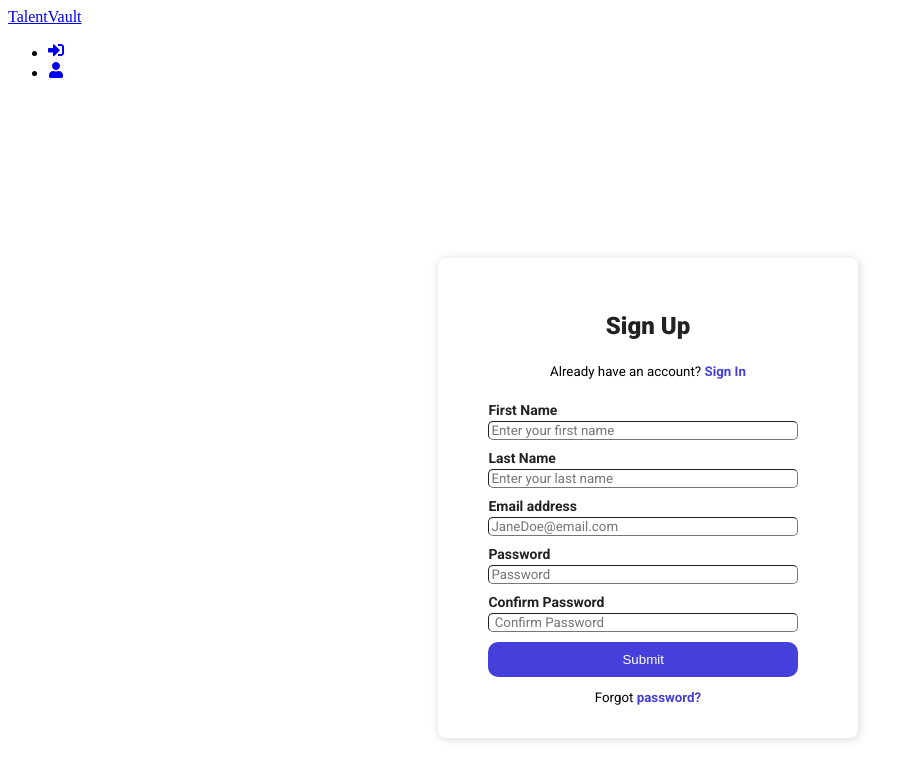
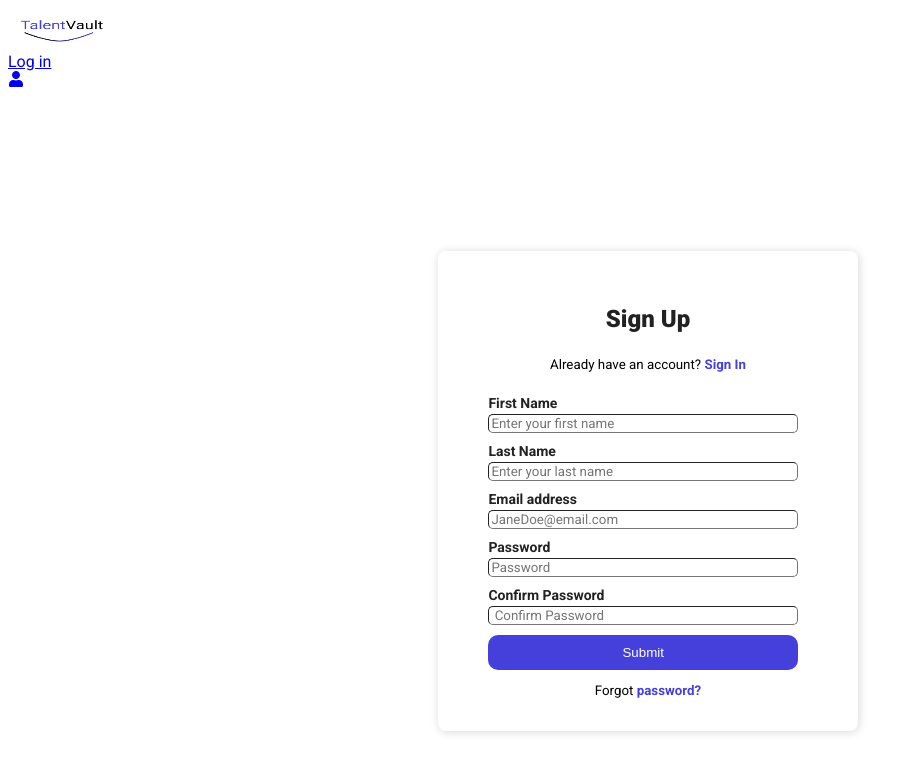
Before and after one commit to F4KER-X/TalentVault, a React (Create React App) app in the folder talentvault/: page /register in a window 1280 px wide. Shown: the top 780 px of the page, without its empty margins (0-916 px from the left). Built offline with nearby package versions, Linux system fonts and the light colour scheme.

Commit message:
added logo to header. began header css

```diff
--- a/talentvault/src/components/Header.jsx
+++ b/talentvault/src/components/Header.jsx
@@ -2,30 +2,32 @@
 
 import {FaSignInAlt,FaSignOutAlt,FaUser} from 'react-icons/fa'
 import {Link} from 'react-router-dom'
+import '../index.css';
+import logo from'./logo.jpg';
 
 function Header() {
   return (
     <header className="header">
-        <div className="logo">
-            <Link to='/'>TalentVault</Link>
+    <div className='header-item-holder'>
+        <div className="Our-logo">
+            <Link to='/'>
+                <img src={logo} alt="TalentVault Logo"  width="110" height="40"></img>
+            </Link>
         </div>
 
-        <ul>
-            <li>
+            <div className='login-ref'>
                 <Link to='/login'>
-                    <FaSignInAlt>Login</FaSignInAlt>
+                    Log in
                 </Link>
-            </li>
+            </div>
 
 
-            <li>
+            <div className='register-ref'>
                 <Link to='/register'>
                     <FaUser>Register</FaUser>
                 </Link>
-            </li>
-        </ul>
-
-
+            </div>
+    </div>
 
     </header>
   )
--- a/talentvault/src/index.css
+++ b/talentvault/src/index.css
@@ -1,6 +1,27 @@
 .App {
   background-color: white;
 }
+/*=====================================HEADER CSS==================================== */
+
+.header{
+ width:100%;
+ height:10%px;
+}
+.header-item-holder{
+  display:inline-block;
+}
+
+
+.login-ref{
+  font-family:Roboto;
+  color: black;
+  text-decoration:none;
+}
+
+.header-items{
+  display:inline;
+}
+
 
 /*===================================REGISTER CSS===================== */
 
```
Also changed, not shown: talentvault/src/components/logo.jpg (added).
